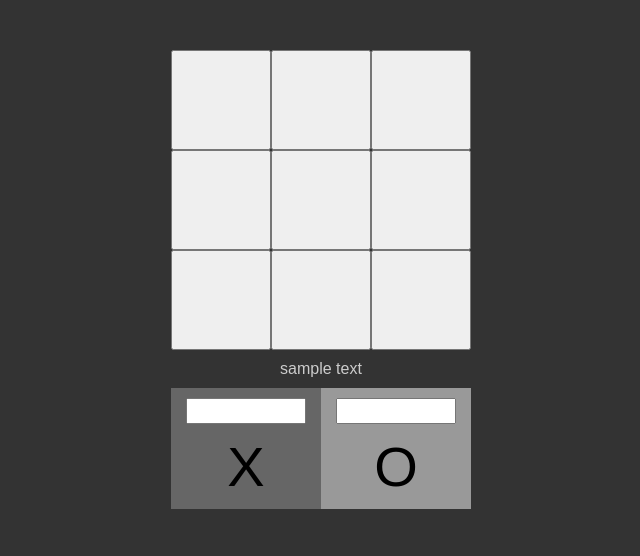
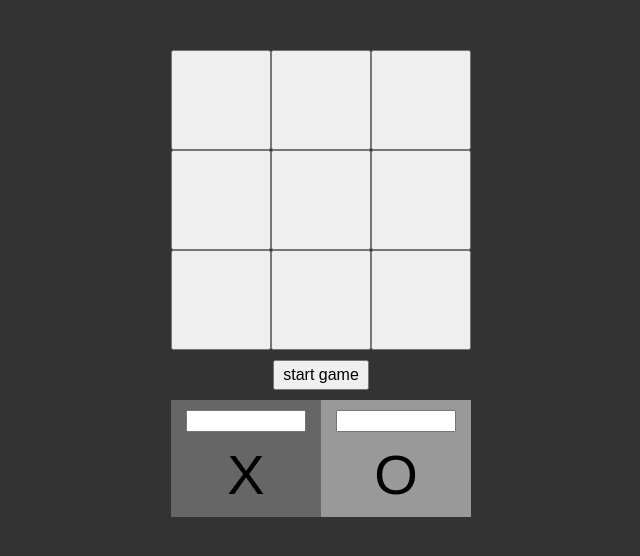
Before and after one commit to m-simkins/tic-tac-toe, a plain HTML site: page index.html in a window 1280 px wide. Shown: the whole page, without its empty margins (319-959 px from the left). Drawn offline with Linux system fonts and the light colour scheme.

Commit message:
create start game button

```diff
--- a/index.html
+++ b/index.html
@@ -8,7 +8,9 @@
 </head>
 <body>
   <div id="board"></div>
-  <div id="prompts">sample text</div>
+  <div id="prompts">
+    <button type="button" id="start-game-button">start game</button>
+  </div>
   <div id="display-container">
     <div id="player1-display" class="player-display">
       <label for="player1-name-input">player 1 name: </label>
--- a/script.js
+++ b/script.js
@@ -92,6 +92,7 @@ const interface = (function() {
       }
     }
   }
+
   return { displayBoard }
 })();
 
--- a/styles.css
+++ b/styles.css
@@ -12,6 +12,31 @@
 
 body {
   background-color: #333;
+}
+
+#board {
+  width: var(--game-width);
+  margin: 50px auto 0;
+  display: grid;
+  grid-template: repeat(3, 1fr) / repeat(3, 1fr);
+}
+
+.square {
+  aspect-ratio: 1;
+  font-size: var(--symbol-size);
+}
+
+#prompts {
+  color: #ccc;
+  width: var(--game-width);
+  margin: 0 auto;
+  text-align: center;
+  padding: 10px;
+}
+
+#start-game-button {
+  padding: 0.25rem 0.5rem;
+  font-size: 1rem;
 }
 
 #display-container {
@@ -41,7 +66,7 @@ label {
   width: 80%;
   margin-top: 10px;
   margin-left: 10%;
-  font-size: 1.2rem;
+  font-size: 1rem;
   text-align: center;
 }
 
@@ -50,23 +75,3 @@ label {
   text-align: center;
   margin: 10px auto;
 }
-
-#board {
-  width: var(--game-width);
-  margin: 50px auto 0;
-  display: grid;
-  grid-template: repeat(3, 1fr) / repeat(3, 1fr);
-}
-
-.square {
-  aspect-ratio: 1;
-  font-size: var(--symbol-size);
-}
-
-#prompts {
-  color: #ccc;
-  width: var(--game-width);
-  margin: 0 auto;
-  text-align: center;
-  padding: 10px;
-}
```
